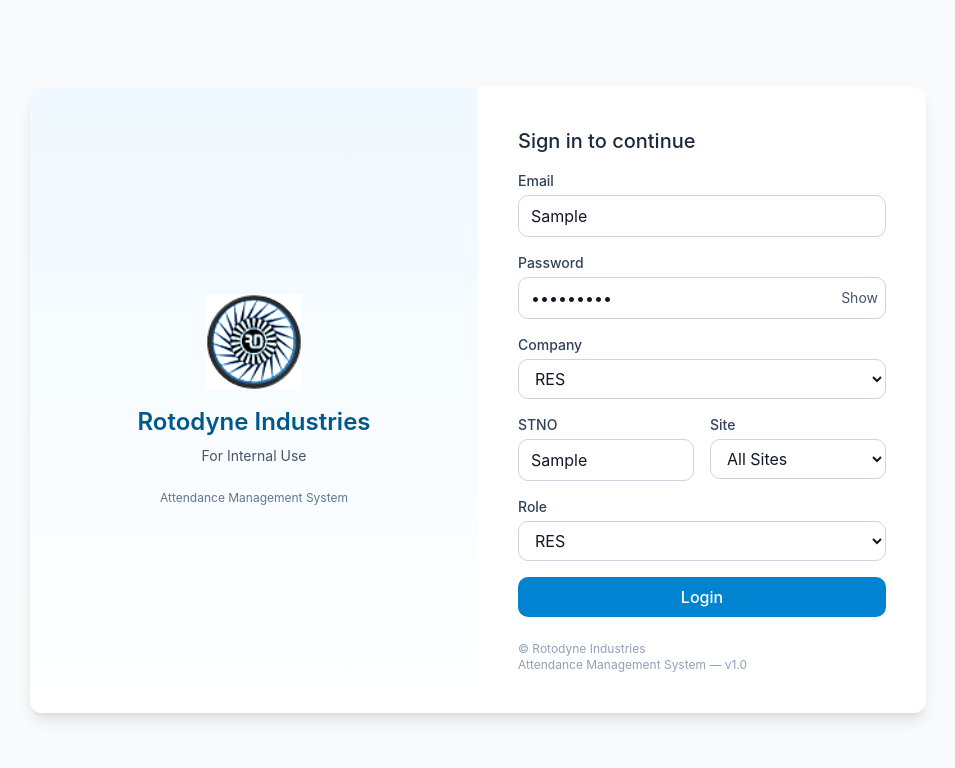
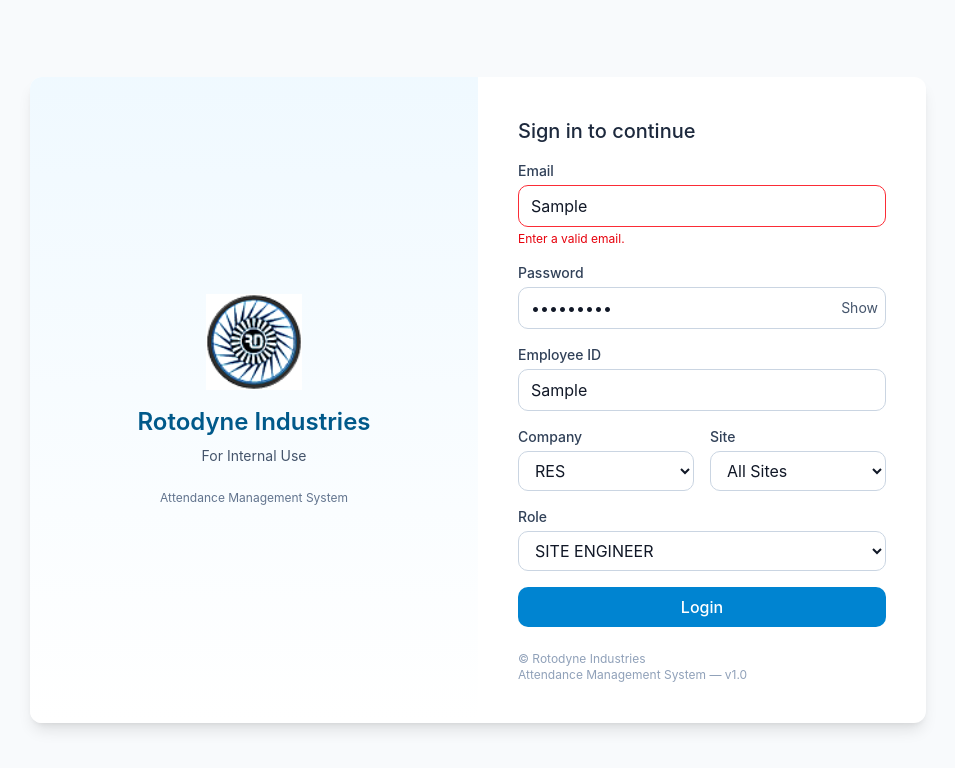
Before and after one commit to MahePath90300/rotodyne-attendance-management-system, a React (Vite) app: page / in a window 1280 px wide. Both pictures are taken after typing "Sample", "Sample123", "Sample" into the empty fields and a click on the button "Login". Shown: the top 768 px of the page, without its empty margins (162-1117 px from the left). Built offline with nearby package versions, Linux system fonts and the light colour scheme.

Commit message:
Client side validations added for email, password, employeeId, role

```diff
--- a/src/components/Login/Login.jsx
+++ b/src/components/Login/Login.jsx
@@ -17,11 +17,11 @@ function Login({
     ],
   },
   defaultCompany = "RES",
-  defaultRole = "RES",
+  defaultRole = "SITE ENGINEER",
 }) {
   const [email, setEmail] = useState("");
   const [password, setPassword] = useState("");
-  const [stno, setStno] = useState("");
+  const [empId, setEmpId] = useState("");
 
   const [company, setCompany] = useState(defaultCompany);
   const [site, setSite] = useState("ALL");
@@ -29,6 +29,8 @@ function Login({
 
   const [showPassword, setShowPassword] = useState(false);
   const [busy, setBusy] = useState(false);
+
+  const [errors, setErrors] = useState({});
 
   const currentSites = useMemo(() => {
     return sitesByCompany?.[company] ?? [];
@@ -39,15 +41,37 @@ function Login({
     setSite("ALL");
   }, [company]);
 
+  function validate() {
+    const err = {};
+
+    if (!email.trim()) err.email = "Email is required";
+    else if (!/^\S+@\S+\.\S+$/.test(email)) err.email = "Enter a valid email.";
+
+    if (!password.trim()) err.password = "Password is required";
+
+    if (!empId.trim()) err.empId = "Employee ID is required";
+
+    if (!role.trim()) err.role = "Role is Required";
+
+    return err;
+  }
+
   async function handleSubmit(e) {
     e.preventDefault();
+
+    const err = validate();
+
+    if (Object.keys(err).length > 0) {
+      setErrors(err);
+      return;
+    }
 
     setBusy(true);
 
     const data = {
       email,
       password,
-      stno,
+      empId,
       company,
       site,
       role,
@@ -91,10 +115,14 @@ function Login({
               <label className="block text-sm text-slate-700">Email</label>
               <input
                 type="text"
-                className="mt-1 block w-full rounded-md border border-slate-300 px-3 py-2"
+                className={`mt-1 block w-full rounded-md border px-3 py-2
+                  ${errors.email ? "border-red-500" : "border-slate-300"}`}
                 value={email}
                 onChange={(e) => setEmail(e.target.value)}
               />
+              {errors.email && (
+                <p className="text-xs text-red-600 mt-1">{errors.email}</p>
+              )}
             </div>
 
             {/* Password */}
@@ -103,7 +131,7 @@ function Login({
               <div className="relative mt-1">
                 <input
                   type={showPassword ? "text" : "password"}
-                  className="block w-full rounded-md border border-slate-300 px-3 py-2 pr-14"
+                  className={`block w-full rounded-md border px-3 py-2 pr-14 ${errors.password ? "border-red-500" : "border-slate-300"}`}
                   value={password}
                   onChange={(e) => setPassword(e.target.value)}
                 />
@@ -115,9 +143,29 @@ function Login({
                   {showPassword ? "Hide" : "Show"}
                 </button>
               </div>
+              {errors.password && (
+                <p className="text-xs text-red-600 mt-1">{errors.password}</p>
+              )}
             </div>
 
-            {/* Company Dropdown */}
+            {/*Employee ID */}
+            <div>
+              <label className="block text-sm text-slate-700">
+                Employee ID
+              </label>
+              <input
+                type="text"
+                value={empId}
+                onChange={(e) => setEmpId(e.target.value)}
+                className={`mt-1 block w-full rounded-md border px-3 py-2 ${errors.empId ? "border-red-500" : "border-slate-300"}`}
+              />
+              {errors.empId && (
+                <p className="text-xs text-red-600 mt-1">{errors.empId}</p>
+              )}
+            </div>
+
+            {/* Company Dropdown + Site */}
+            <div className="grid grid-cols-1 md:grid-cols-2 gap-4">
               <div>
                 <label className="block text-sm text-slate-700">Company</label>
                 <select
@@ -131,18 +179,6 @@ function Login({
                     </option>
                   ))}
                 </select>
-            </div>
-
-            {/* STNO + Site */}
-            <div className="grid grid-cols-1 md:grid-cols-2 gap-4">
-              <div>
-                <label className="block text-sm text-slate-700">STNO</label>
-                <input
-                  type="text"
-                  value={stno}
-                  onChange={(e) => setStno(e.target.value)}
-                  className="mt-1 block w-full rounded-md border border-slate-300 px-3 py-2"
-                />
               </div>
 
               <div>
@@ -168,12 +204,15 @@ function Login({
               <select
                 value={role}
                 onChange={(e) => setRole(e.target.value)}
-                className="mt-1 block w-full rounded-md border border-slate-300 px-3 py-2"
+                className={`mt-1 block w-full rounded-md border px-3 py-2 ${errors.role ? "border-red-500" : "border-slate-300"}`}
               >
-                <option value="RES">RES</option>
+                <option value="RES">SITE ENGINEER</option>
                 <option value="ADMIN">ADMIN</option>
                 <option value="VIEWER">VIEWER</option>
               </select>
+              {errors.role && (
+                <p className="text-xs text-red-600 mt-1">{errors.role}</p>
+              )}
             </div>
 
             {/* Submit */}
```
Lines whose indentation alone changed are shown as unchanged.
